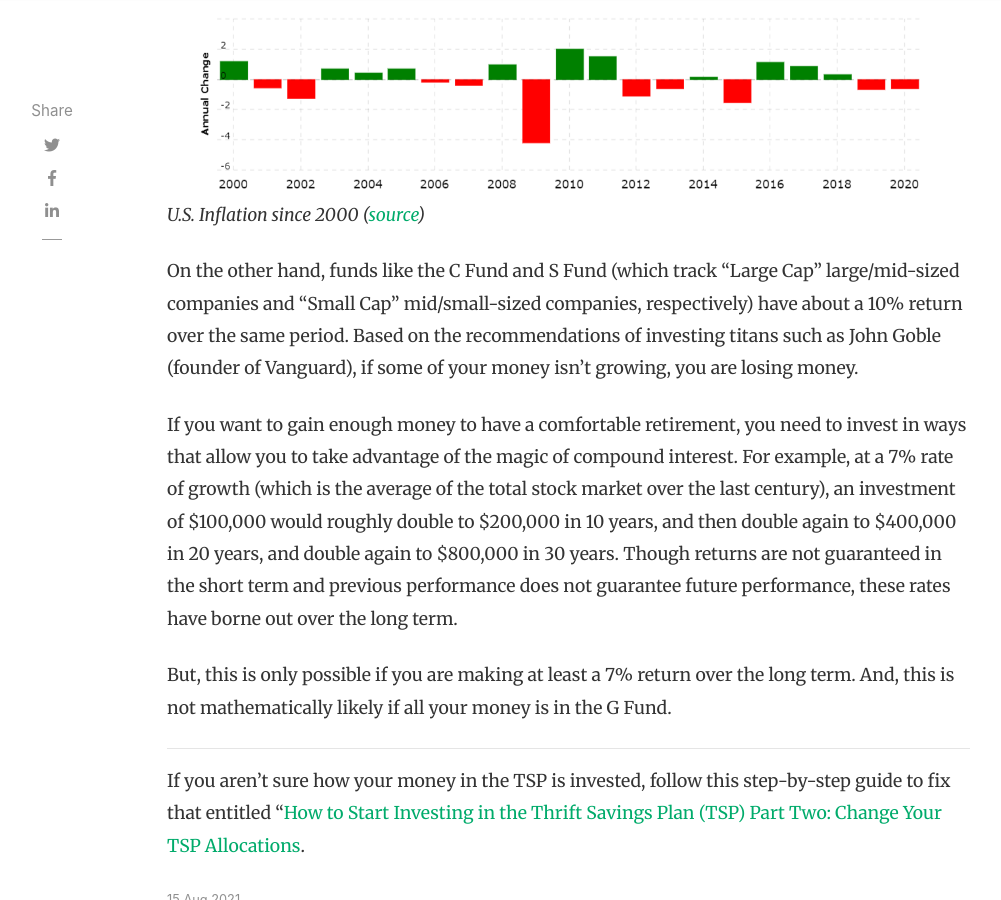
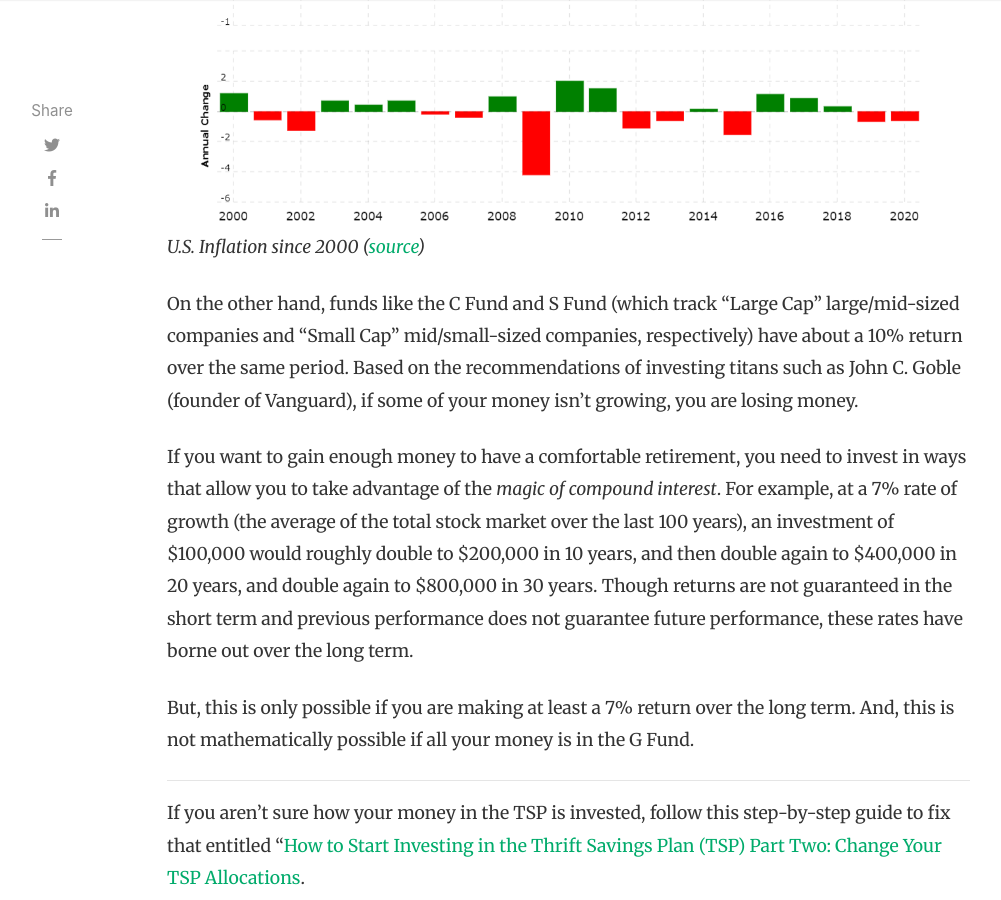
Before and after one commit to militaryinvestor/militaryinvestor.github.io, a Jekyll site: the page built from _posts/2021-08-15-Don't-Leave-Your-TSP-Money-Only-in-The-G-Fund.md, in a window 1280 px wide and 900 px high, scrolled down 2219 px. Shown: the whole window, without its empty margins (118-1119 px from the left). Built offline with Jekyll 4.4.1, drawn with Linux system fonts in a browser that asks for light colours; nearby versions of some CDN libraries; comment, search, counter and statistics services are not loaded; some of the changed text lies outside the part shown.

Commit message:
Update 2021-08-15-Don't-Leave-Your-TSP-Money-Only-in-The-G-Fund.md

```diff
--- a/_posts/2021-08-15-Don't-Leave-Your-TSP-Money-Only-in-The-G-Fund.md
+++ b/_posts/2021-08-15-Don't-Leave-Your-TSP-Money-Only-in-The-G-Fund.md
@@ -26,16 +26,16 @@
 
 Congratulations!  You've taken your first step towards investing in the TSP!  However, this is where most people stop. They just throw some money into Thrift Savings Plan, which is a good start.  **But, until you change your fund allocations in TSP, you are not making as much money as you should be! **
 
-That’s right.  **By default, your money will go 100% into the _G Fund_**, which uses _low-yield, government-guaranteed securities_.  The return over the last 5- and 10-years has been an underwhelming 1.95%… less than the roughly 2-3% of inflation over that period (and **way** below [the massive 6.8% inflation in 2021](https://www.theguardian.com/business/2021/dec/10/us-inflation-rate-rise-2021-highest-increase-since-1982#:~:text=The%20US%20inflation%20rate%20rose,after%20rising%200.9%25%20in%20October.)).  Though you won’t lose your money, the best case scenario is that you barely avoid losing money vs. inflation with the G Fund.
+That’s right.  **By default, all of your money will go into the _G Fund_**, which uses _low-yield, government-guaranteed securities_.  The return over the last 5- and 10-years has been an underwhelming 1.95%… less than the roughly 2-3% of inflation over that period (and **way** below [the massive 6.8% inflation in 2021](https://www.theguardian.com/business/2021/dec/10/us-inflation-rate-rise-2021-highest-increase-since-1982#:~:text=The%20US%20inflation%20rate%20rose,after%20rising%200.9%25%20in%20October.)).  Though you won’t lose your money, the best case scenario is that you barely avoid losing money vs. inflation with the G Fund.
 
 ![U.S. Inflation Rate since 2000](../assets/images/2021-08-15-GFund-US-Inflation-Rates.png)
 _U.S. Inflation since 2000 ([source](https://www.macrotrends.net/countries/USA/united-states/inflation-rate-cpi))_
 
-On the other hand, funds like the C Fund and S Fund (which track “Large Cap” large/mid-sized companies and “Small Cap” mid/small-sized companies, respectively) have about a 10% return over the same period.  Based on the recommendations of investing titans such as John Goble (founder of Vanguard), if some of your money isn’t growing, you are losing money.
+On the other hand, funds like the C Fund and S Fund (which track “Large Cap” large/mid-sized companies and “Small Cap” mid/small-sized companies, respectively) have about a 10% return over the same period.  Based on the recommendations of investing titans such as John C. Goble (founder of Vanguard), if some of your money isn’t growing, you are losing money.
 
-If you want to gain enough money to have a comfortable retirement, you need to invest in ways that allow you to take advantage of the magic of compound interest.  For example, at a 7% rate of growth (which is the average of the total stock market over the last century), an investment of $100,000 would roughly double to $200,000 in 10 years, and then double again to $400,000 in 20 years, and double again to $800,000 in 30 years.  Though returns are not guaranteed in the short term and previous performance does not guarantee future performance, these rates have borne out over the long term.
+If you want to gain enough money to have a comfortable retirement, you need to invest in ways that allow you to take advantage of the _magic of compound interest_.  For example, at a 7% rate of growth (the average of the total stock market over the last 100 years), an investment of $100,000 would roughly double to $200,000 in 10 years, and then double again to $400,000 in 20 years, and double again to $800,000 in 30 years.  Though returns are not guaranteed in the short term and previous performance does not guarantee future performance, these rates have borne out over the long term.
 
-But, this is only possible if you are making at least a 7% return over the long term.  And, this is not mathematically likely if all your money is in the G Fund.
+But, this is only possible if you are making at least a 7% return over the long term.  And, this is not mathematically possible if all your money is in the G Fund.
 
 ----
 
```
Also changed, not shown: other parts of _posts/2021-08-15-Don't-Leave-Your-TSP-Money-Only-in-The-G-Fund.md (+1 -1 lines).
